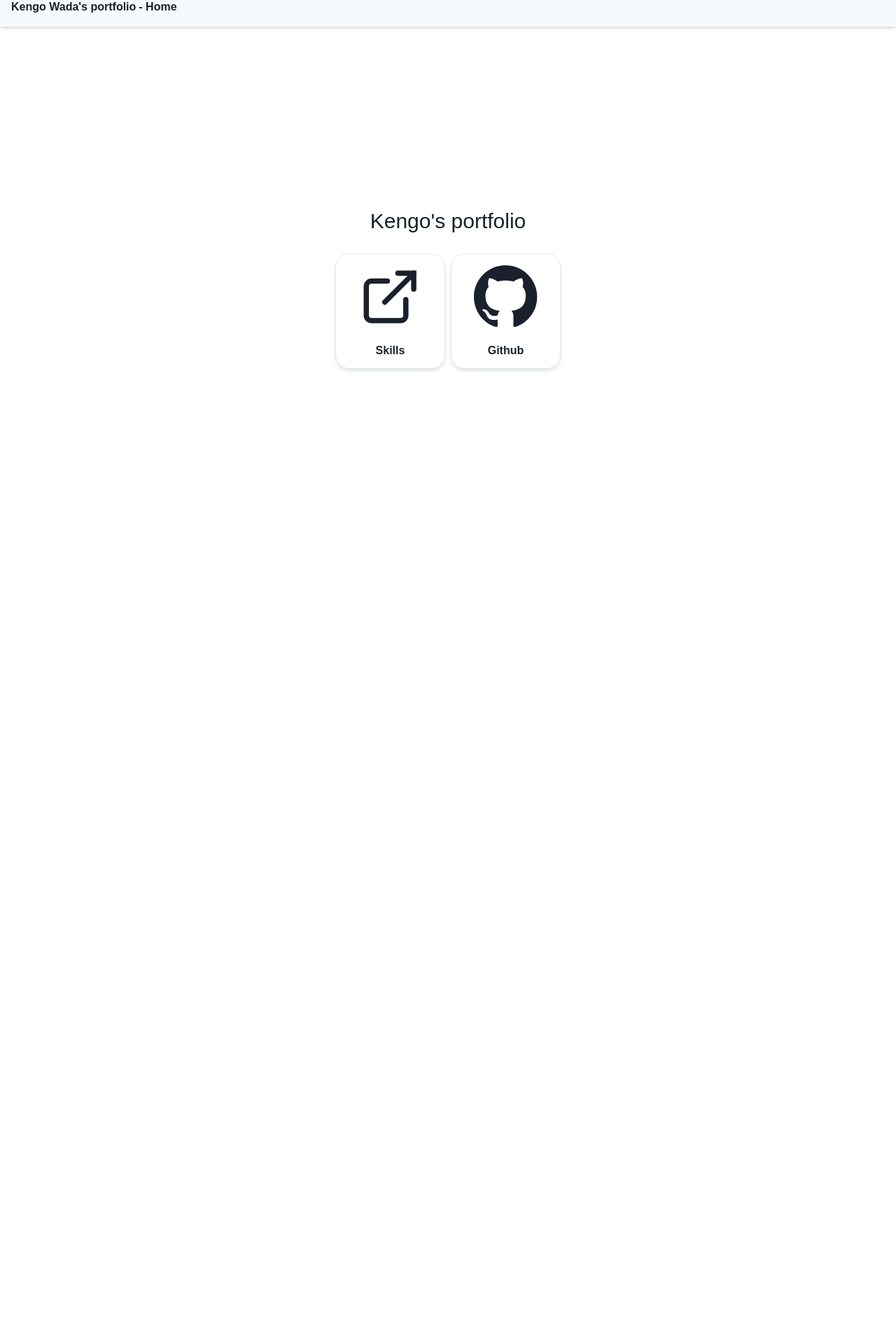
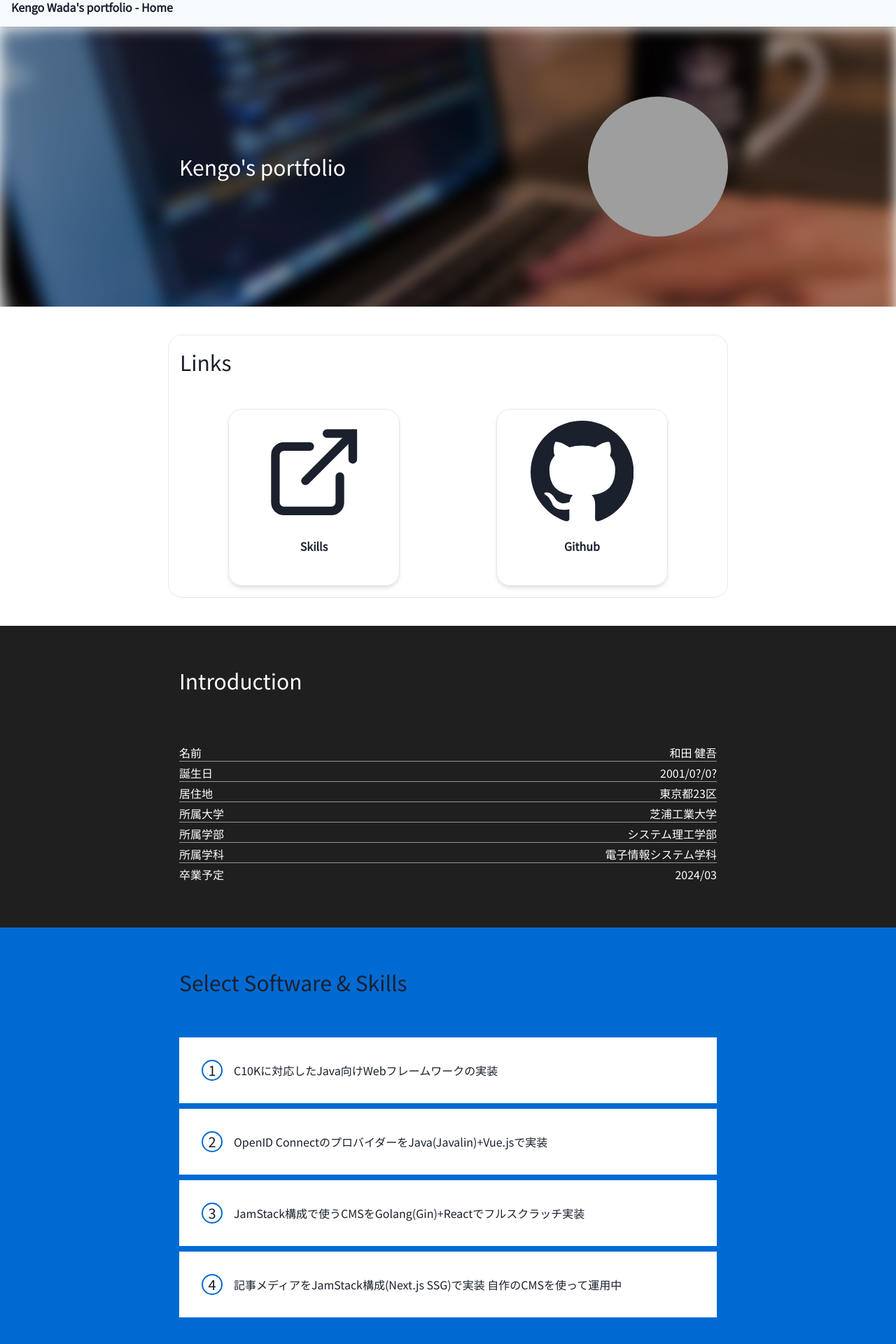
Before and after one commit to 10fu3/my_portfolio, a Next.js app: page / in a window 1280 px wide. Shown: the part 18-1938 px from the top of the page at 70% size. Before the commit the page ends 840 px from the top, so only its background shows below. Built offline with nearby package versions, Linux system fonts and the light colour scheme; grey boxes are pictures that could not be loaded.

Commit message:
the 5th commit

```diff
--- a/component/Page.tsx
+++ b/component/Page.tsx
@@ -3,9 +3,9 @@ import {Box, chakra, Flex, Spacer} from "@chakra-ui/react";
 import Header from "./Header";
 
 const Page:React.FC<{name:string}> = (props)=>{
-    return <Box w={"full"} minH={"100vh"} fontFamily="'Noto Sans JP', sans-serif">
+    return <Box w={"full"} h="full" minH={"100vh"} fontFamily="'Noto Sans JP', sans-serif">
         <Header name={props.name}/>
-        <Box pb={10} w={"full"} minH={"calc(100vh - 56px)"}>
+        <Box w={"full"} minH={"calc(100vh - 56px)"}>
             {
                 props.children
             }
--- a/pages/_app.tsx
+++ b/pages/_app.tsx
@@ -1,14 +1,14 @@
 import '../styles/globals.css'
 import type { AppProps } from 'next/app'
-import {ChakraProvider} from "@chakra-ui/react";
+import {Box, ChakraProvider} from "@chakra-ui/react";
 import Head from "next/head";
 
 const App = ({ Component, pageProps }: AppProps)=>{
   return <ChakraProvider>
-    <Head>
-      <link href="https://fonts.googleapis.com/css2?family=Zen+Kaku+Gothic+New&display=swap" rel="stylesheet"/>
-    </Head>
-    <Component {...pageProps} />
+    <link href="https://fonts.googleapis.com/css2?family=Noto+Sans+JP:wght@300;400&display=swap" rel="stylesheet"/>
+    <Box fontFamily="'Noto Sans JP', sans-serif;">
+      <Component {...pageProps} />
+    </Box>
   </ChakraProvider>
 }
 
--- a/pages/index.tsx
+++ b/pages/index.tsx
@@ -1,21 +1,61 @@
 import { NextPage } from 'next'
 import Link from 'next/link'
 import Page from "../component/Page";
-import {Box, Center, chakra, Flex, Spacer} from "@chakra-ui/react";
+import {Box, Center, chakra, Divider, Flex, Spacer} from "@chakra-ui/react";
 import React from "react";
 import {ExternalLinkIcon, RepeatClockIcon} from '@chakra-ui/icons';
 import {GoMarkGithub} from "react-icons/go";
 import Square from "../component/Square";
 
 const Home: NextPage = () => {
+
+  const Profile :{[key:string]:string} = {
+    "名前":"和田 健吾",
+    "誕生日": "2001/0?/0?",
+    "居住地": "東京都23区",
+    "所属大学": "芝浦工業大学",
+    "所属学部": "システム理工学部",
+    "所属学科": "電子情報システム学科",
+    "卒業予定": "2024/03",
+  }
+
+  const TopSkills:{[key:string]:string} = {
+    "C10Kに対応したJava向けWebフレームワークの実装":"",
+    "OpenID ConnectのプロバイダーをJava(Javalin)+Vue.jsで実装":"",
+    "JamStack構成で使うCMSをGolang(Gin)+Reactでフルスクラッチ実装":"",
+    "記事メディアをJamStack構成(Next.js SSG)で実装 自作のCMSを使って運用中":"",
+  }
+
   return <Page name={'Home'}>
     <Box h={"full"} w={"full"}>
-      <Center h={"calc(100vh - 56px)"}>
-        <Box maxW={"500px"} w={"full"}>
-          <Center pb={5}>
-            <chakra.h1 fontSize={"30px"}> {`Kengo's portfolio`} </chakra.h1>
+      <Flex justifyContent="center" h={"calc(100vh - 56px)"}>
+        <Box w={"full"}>
+          <Center>
+            <Box w="full" position="relative" overflow="hidden">
+              <Box h={"400px"} filter="blur(10px) brightness(70%)">
+                <chakra.img objectFit="cover" w={["auto","auto","full"]} h={["full","full","auto"]} src="top-bg.jpg"/>
+              </Box>
+              <Center p={[2,2,0]} w="full" position="absolute" top={["70px","25%"]} left="0">
+                <Center flexDir={["column","inherit"]} display="flex" justifyContent="space-between" w="full" maxW="800px">
+                  <Box>
+                    <chakra.h1 pr={8} pl={4} pb={[10,0]} color='white' fontSize="30px">
+                      Kengo's portfolio
+                    </chakra.h1>
+                  </Box>
+                  <Box borderRadius="50%" overflow="hidden">
+                    <chakra.img w="200px" h="200px" src="https://media.discordapp.net/attachments/965280577936838746/969217813053054976/IMG_2652.png?width=822&height=812"/>
+                  </Box>
                 </Center>
-          <Center>
+              </Center>
+            </Box>
+          </Center>
+          <Box pt={10}>
+            <Center w="full">
+              <Box borderRadius="20px" borderWidth="1px" p={4} maxW="800px" w="full">
+                <chakra.h1 fontSize="30px">
+                  Links
+                </chakra.h1>
+                <Center justifyContent="space-around" pt={10}>
                   <Link passHref={true} href={'skills'}>
                     <chakra.a w={"33%"} style={{aspectRatio:"1"}}>
                       <Square w={"100%"}>
@@ -28,18 +68,6 @@ const Home: NextPage = () => {
                       </Square>
                     </chakra.a>
                   </Link>
-            {/*<Link passHref={true} href={'history'}>*/}
-            {/*  <chakra.a target="_blank" w={"33%"} style={{aspectRatio:"1"}}>*/}
-            {/*    <Square w={"100%"}>*/}
-            {/*      <Box p={2}>*/}
-            {/*        <Center pt={2}>*/}
-            {/*          <RepeatClockIcon boxSize="65%" />*/}
-            {/*        </Center>*/}
-            {/*        <chakra.p pt={5} fontWeight="600" textAlign="center">My History</chakra.p>*/}
-            {/*      </Box>*/}
-            {/*    </Square>*/}
-            {/*  </chakra.a>*/}
-            {/*</Link>*/}
                   <Link passHref={true} href={'https://github.com/10fu3'}>
                     <chakra.a w={"33%"} style={{aspectRatio:"1"}}>
                       <Square w={"100%"}>
@@ -56,6 +84,66 @@ const Home: NextPage = () => {
               </Box>
             </Center>
           </Box>
+          <Box mt={10} w="full">
+            <Center pb={10} bgColor={"#1f1f1f"}>
+              <Box color="white" maxW="800px" p={4} w="full">
+                <chakra.h1 pt={10} pb={10} fontSize="30px">
+                  Introduction
+                </chakra.h1>
+                <Box pt={6} pb={2}>
+                  {
+                    (()=>{
+                      const a = Object.keys(Profile).map(i=>{
+                        return <Center pt={1} key={i}>
+                          <Flex w={"full"} maxW={"800px"} justifyContent="space-between">
+                            <Box fontWeight="400">{i}</Box>
+                            <Box>{Profile[i]}</Box>
+                          </Flex>
+                        </Center>
+                      });
+                      return ([] as JSX.Element[]).concat(...a.map((e,i) => [
+                        <Center key={`profile-divider-${i}`}>
+                          <Divider maxW={"800px"}/>
+                        </Center>
+                        , e])).slice(1)
+                    })()
+                  }
+                </Box>
+              </Box>
+            </Center>
+          </Box>
+          <Box pt={10} pb={10} bgColor={"#006ad3"}>
+            <Center w="full">
+              <Box p={4} maxW="800px" w="full">
+                <chakra.h1 fontSize="30px">
+                  Select Software & Skills
+                </chakra.h1>
+                <chakra.ul mt={14}>
+                  {
+                    Object.keys(TopSkills).map((s,i)=>{
+                      return <chakra.li key={s} listStyleType="none">
+                        <Center mb={2}>
+                          <Flex p={8} maxW="800px" w="full" bgColor="white">
+                            <Center fontSize="20px" h="30px" w="30px" border="solid 2px #006ad3" borderRadius="50%">
+                              {i+1}
+                            </Center>
+                            <Center>
+                              <Box pl={4}>
+                                {s}
+                              </Box>
+                            </Center>
+                          </Flex>
+                        </Center>
+                      </chakra.li>
+                    })
+                  }
+                </chakra.ul>
+              </Box>
+            </Center>
+          </Box>
+        </Box>
+      </Flex>
+    </Box>
   </Page>
 }
 
```
Also changed, not shown: component/SkillListComponent.tsx (+14 -3 lines), const/skills.ts (+16 -5 lines), public/top-bg.jpg (added), styles/globals.css (line endings or trailing spaces). Lines whose indentation alone changed are shown as unchanged.
